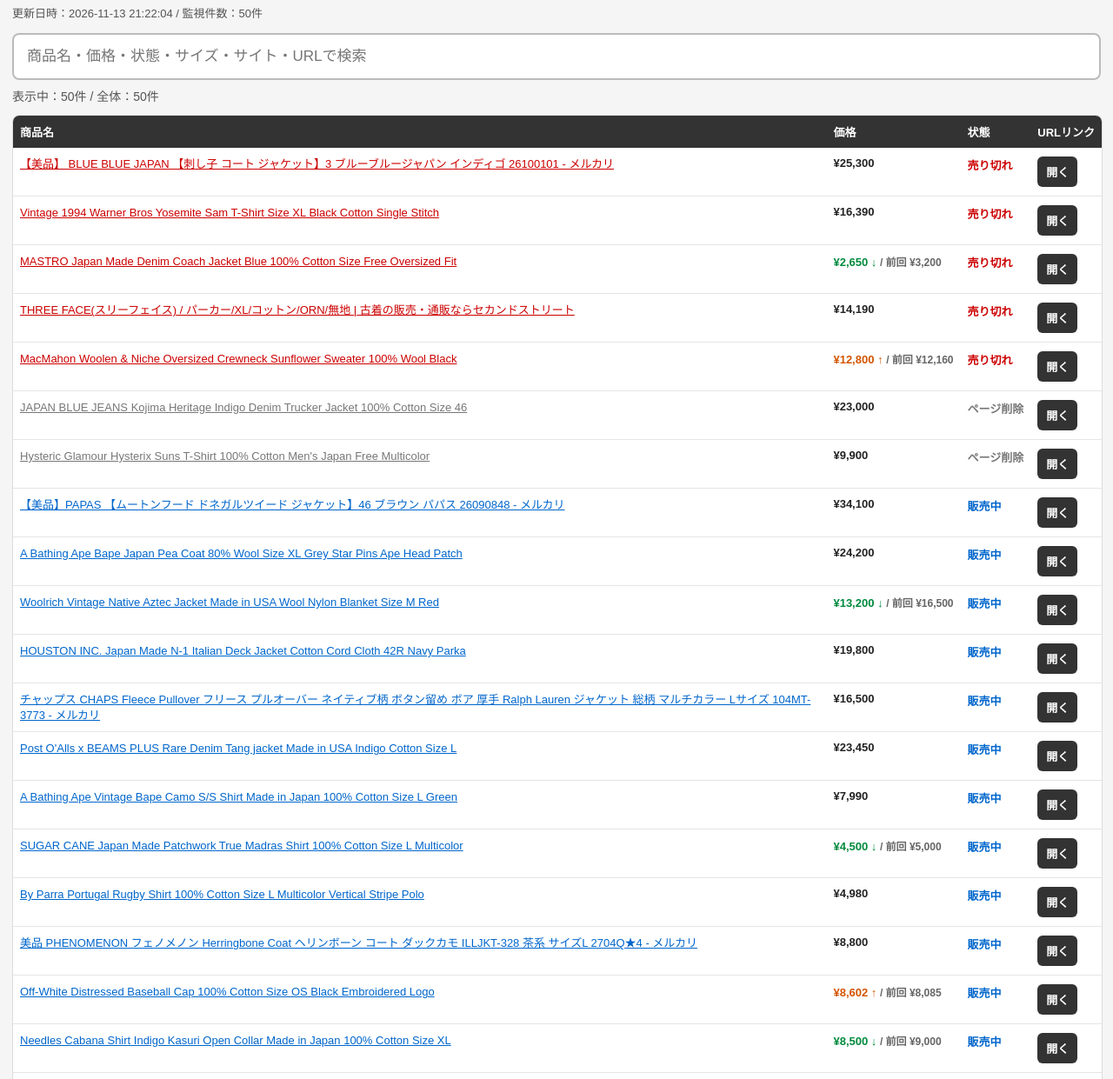
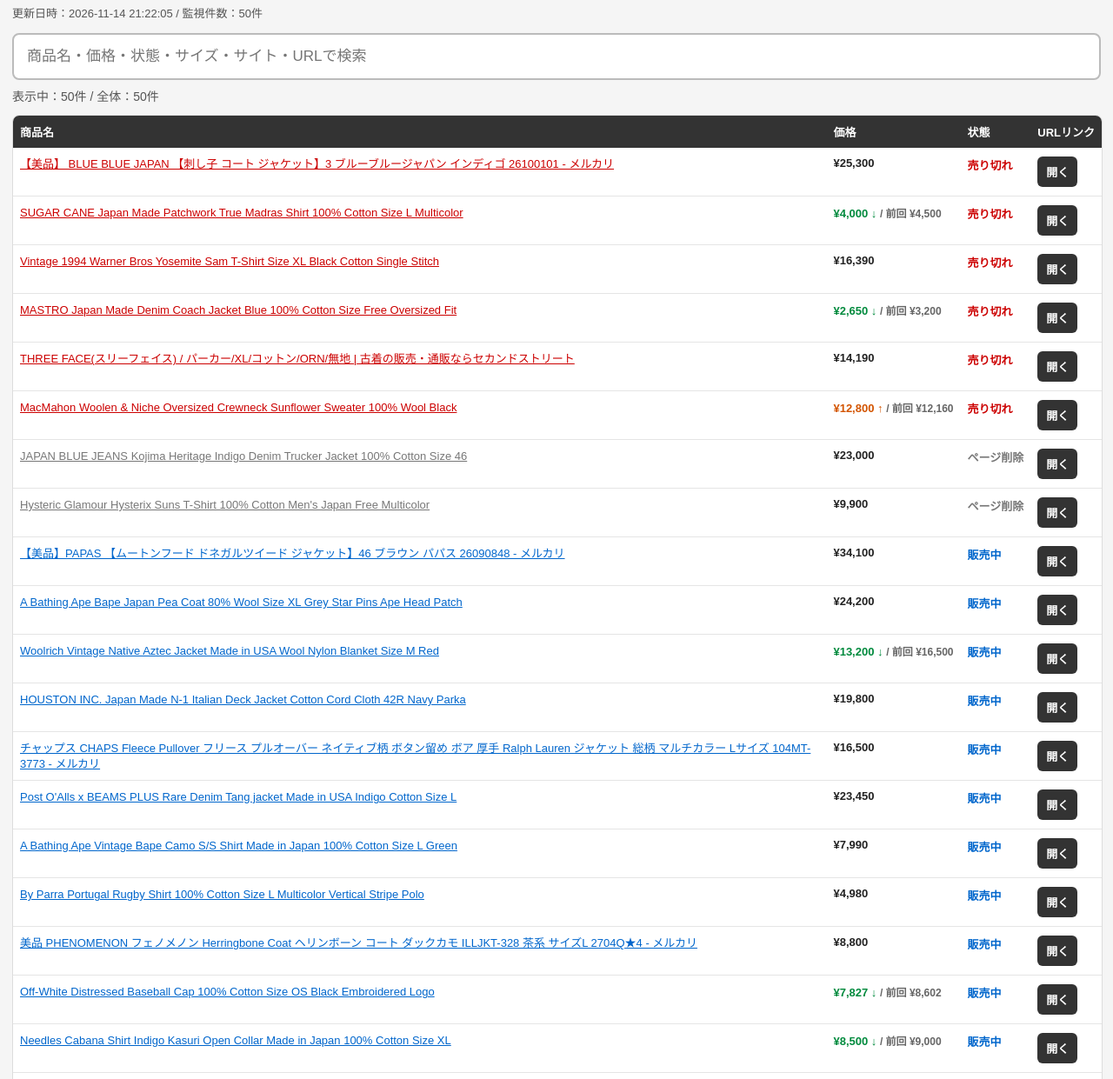
Before and after one commit to moya-moya-moya/product-watchlist, a plain HTML site: page index.html in a window 1280 px wide. Shown: the part 43-1284 px from the top of the page at 87% size. Drawn offline with Linux system fonts and the light colour scheme.

Commit message:
Update watchlist

```diff
--- a/index.html
+++ b/index.html
@@ -149,7 +149,7 @@
     <h1>Product Watchlist</h1>
 
     <div class="summary">
-        更新日時：2026-11-13 21:22:04 / 監視件数：50件
+        更新日時：2026-11-14 21:22:05 / 監視件数：50件
     </div>
 
     <div class="search-panel">
@@ -177,6 +177,17 @@
             <td class="mobile-stock">売り切れ</td>
             <td class="mobile-link">
                 <a href="https://jp.mercari.com/shops/product/2JXob585ti4wbyMaJzvpMx" target="_blank" rel="noopener noreferrer">開く</a>
+            </td>
+        </tr>
+
+        <tr class="soldout" data-search="SUGAR CANE Japan Made Patchwork True Madras Shirt 100% Cotton Size L Multicolor ¥4,000 売り切れ  Mercari https://jp.mercari.com/item/m52027963822">
+            <td class="mobile-title">
+                <a href="https://jp.mercari.com/item/m52027963822" target="_blank" rel="noopener noreferrer">SUGAR CANE Japan Made Patchwork True Madras Shirt 100% Cotton Size L Multicolor</a>
+            </td>
+            <td class="mobile-price"><span class="mobile-price price-change-down">¥4,000 ↓ <span class="previous-price">/ 前回 ¥4,500</span></span></td>
+            <td class="mobile-stock">売り切れ</td>
+            <td class="mobile-link">
+                <a href="https://jp.mercari.com/item/m52027963822" target="_blank" rel="noopener noreferrer">開く</a>
             </td>
         </tr>
 
@@ -323,17 +334,6 @@
             </td>
         </tr>
 
-        <tr class="available" data-search="SUGAR CANE Japan Made Patchwork True Madras Shirt 100% Cotton Size L Multicolor ¥4,500 販売中  Mercari https://jp.mercari.com/item/m52027963822">
-            <td class="mobile-title">
-                <a href="https://jp.mercari.com/item/m52027963822" target="_blank" rel="noopener noreferrer">SUGAR CANE Japan Made Patchwork True Madras Shirt 100% Cotton Size L Multicolor</a>
-            </td>
-            <td class="mobile-price"><span class="mobile-price price-change-down">¥4,500 ↓ <span class="previous-price">/ 前回 ¥5,000</span></span></td>
-            <td class="mobile-stock">販売中</td>
-            <td class="mobile-link">
-                <a href="https://jp.mercari.com/item/m52027963822" target="_blank" rel="noopener noreferrer">開く</a>
-            </td>
-        </tr>
-
         <tr class="available" data-search="By Parra Portugal Rugby Shirt 100% Cotton Size L Multicolor Vertical Stripe Polo ¥4,980 販売中  Mercari https://jp.mercari.com/shops/product/2JVg8aZ2gWWk5nadCv3Fdt">
             <td class="mobile-title">
                 <a href="https://jp.mercari.com/shops/product/2JVg8aZ2gWWk5nadCv3Fdt" target="_blank" rel="noopener noreferrer">By Parra Portugal Rugby Shirt 100% Cotton Size L Multicolor Vertical Stripe Polo</a>
@@ -356,11 +356,11 @@
             </td>
         </tr>
 
-        <tr class="available" data-search="Off-White Distressed Baseball Cap 100% Cotton Size OS Black Embroidered Logo ¥8,602 販売中  Mercari https://jp.mercari.com/shops/product/2JVSi6wgBKpkq6nTCWQrHP">
+        <tr class="available" data-search="Off-White Distressed Baseball Cap 100% Cotton Size OS Black Embroidered Logo ¥7,827 販売中  Mercari https://jp.mercari.com/shops/product/2JVSi6wgBKpkq6nTCWQrHP">
             <td class="mobile-title">
                 <a href="https://jp.mercari.com/shops/product/2JVSi6wgBKpkq6nTCWQrHP" target="_blank" rel="noopener noreferrer">Off-White Distressed Baseball Cap 100% Cotton Size OS Black Embroidered Logo</a>
             </td>
-            <td class="mobile-price"><span class="mobile-price price-change-up">¥8,602 ↑ <span class="previous-price">/ 前回 ¥8,085</span></span></td>
+            <td class="mobile-price"><span class="mobile-price price-change-down">¥7,827 ↓ <span class="previous-price">/ 前回 ¥8,602</span></span></td>
             <td class="mobile-stock">販売中</td>
             <td class="mobile-link">
                 <a href="https://jp.mercari.com/shops/product/2JVSi6wgBKpkq6nTCWQrHP" target="_blank" rel="noopener noreferrer">開く</a>
```
